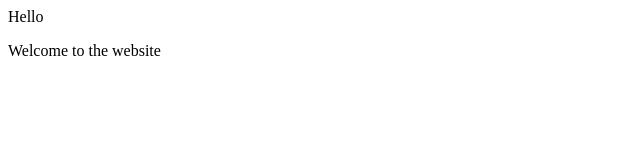
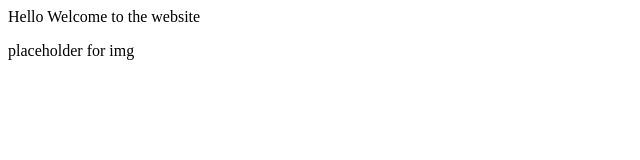
Before and after one commit to Reira0511/test, a plain HTML site: page index.html in a window 1280 px wide. Shown: the whole page, without its empty margins (0-640 px from the left). Drawn offline with Linux system fonts and the light colour scheme.

Commit message:
img placeholder

```diff
--- a/index.html
+++ b/index.html
@@ -1,2 +1,3 @@
-<p> Hello </p>
+<h> Hello </h>
 Welcome to the website
+<p>placeholder for img</p>
```
